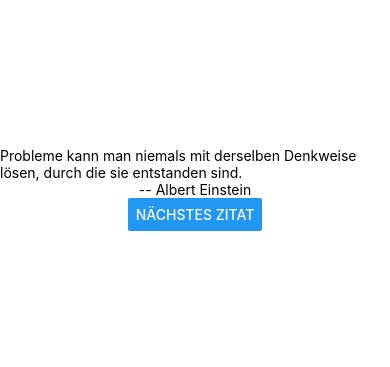
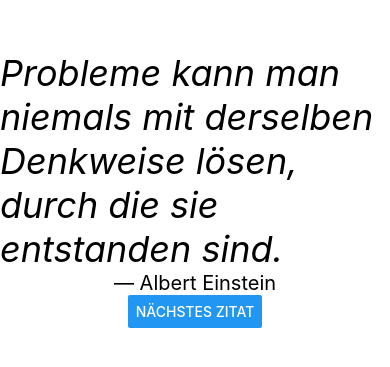
Before and after one commit to TrendingTechnology/NiceQuotes, a React Native app: screen / in a window 390 px wide. Shown: the part 233-600 px from the top of the page. Built offline with nearby package versions, Linux system fonts and the light colour scheme.

Commit message:
Text mit inline-Styles anpassen

```diff
--- a/js/components/Quote.js
+++ b/js/components/Quote.js
@@ -5,8 +5,8 @@ export default function Quote(props) {
   const { text, author } = props;
   return (
     <Fragment>
-      <Text>{text}</Text>
-      <Text>-- {author}</Text>
+      <Text style={{ fontSize: 36, fontStyle: 'italic' }}>{text}</Text>
+      <Text style={{ fontSize: 20 }}>&mdash; {author}</Text>
     </Fragment>
   );
 }
```
